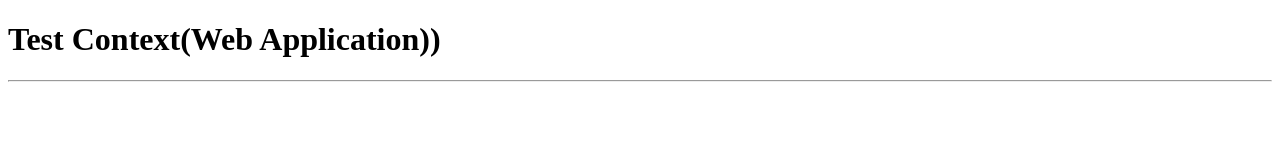
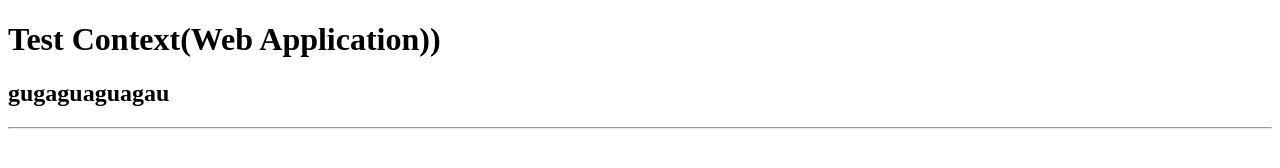
Before and after one commit to zwoo201537028/TestWebProject, a plain HTML site: page testProject/web/index.html in a window 1280 px wide. Drawn offline with Linux system fonts and the light colour scheme.

Commit message:
asdad <sadas.csa@das>
구가구가

```diff
--- a/testProject/web/index.html
+++ b/testProject/web/index.html
@@ -7,6 +7,7 @@
 <body>
 <header>
 <h1>Test Context(Web Application))</h1>
+<h2>gugaguaguagau</h2>
 </header>
 <hr>
 <section></section>
```
